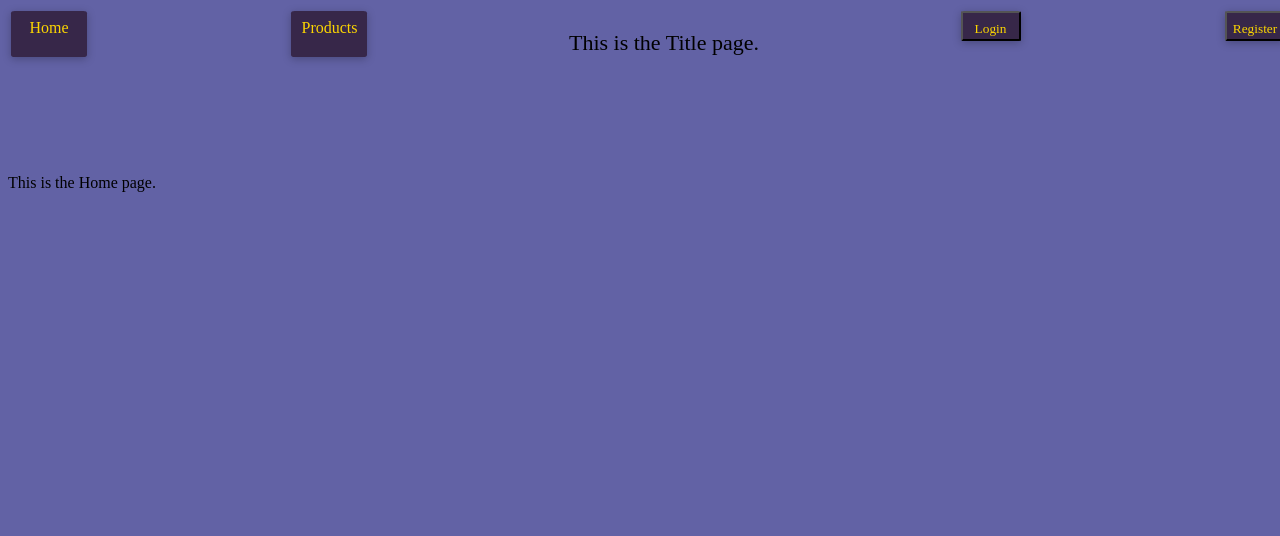
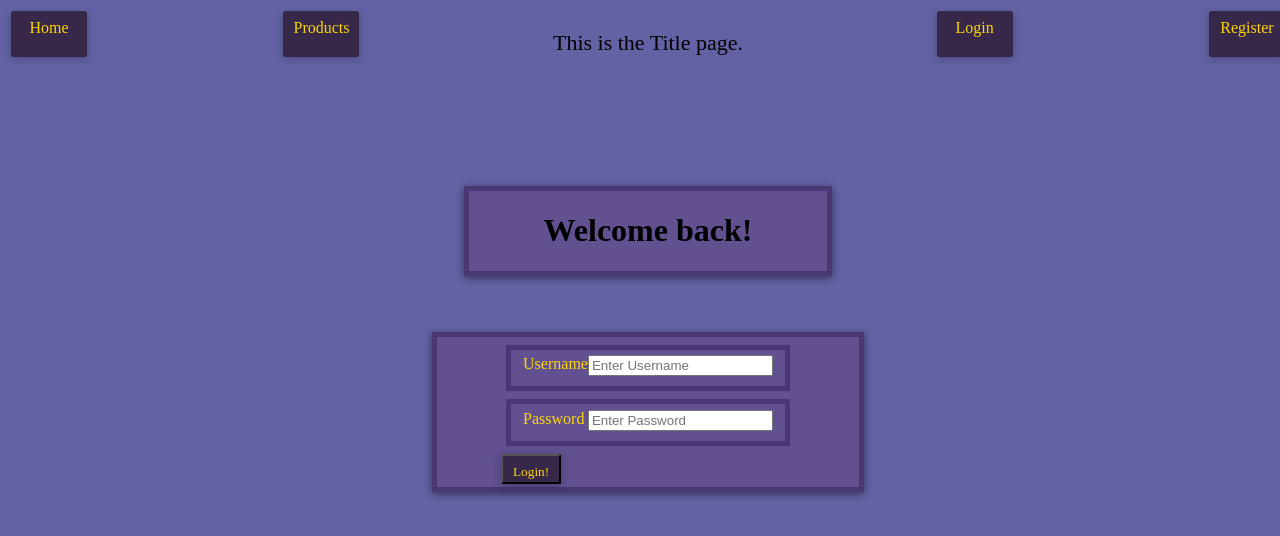
Before and after one commit to Bobear92/Graceshopper, a React (Create React App) app: page /login in a window 1280 px wide. Shown: the top 536 px of the page. Built offline with nearby package versions, Linux system fonts and the light colour scheme; no server answers.

Commit message:
Styling and routing changes made to login and reg.

```diff
--- a/src/components/App.js
+++ b/src/components/App.js
@@ -14,9 +14,18 @@
 import React, { useState, useEffect } from "react";
 import { BrowserRouter as Router, Route, Switch } from "react-router-dom";
 
-import { Header, Home, User, Inventory, SingleProduct, Payment } from "./";
+import {
+  Header,
+  Home,
+  User,
+  Inventory,
+  SingleProduct,
+  Payment,
+  Login,
+} from "./";
 import { getToken } from "../auth";
 import { getInventory } from "../api";
+import Register from "./Register";
 
 const App = () => {
   const [loggedIn, setLoggedIn] = useState(false);
@@ -62,6 +71,13 @@ const App = () => {
           <Route path="/my-info">
             <User cart={cart} />
           </Route>
+          <Route path="/login">
+            <Login />
+          </Route>
+          <Route path="/register">
+            <Register />
+          </Route>
+
           <Route path="/">
             <Home />
           </Route>
--- a/src/components/Header.js
+++ b/src/components/Header.js
@@ -43,18 +43,14 @@ const Header = ({ loggedIn, setLoggedIn }) => {
           </NavLink>
           <Title />
           <div className="login-container">
-            <button className="nav-button" onClick={() => setLogToggle(true)}>
+            <NavLink className="nav-button" to="/login">
               Login
-            </button>
-            {logToggle ? <Login setLoggedIn={setLoggedIn} /> : null}
+            </NavLink>
           </div>
-          <div
-            className="register-container"
-            onClick={() => setRegisterToggle(true)}
-          >
-            <button className="nav-button">Register</button>
-            {registerToggle ? <Register setLoggedIn={setLoggedIn} /> : null}
-          </div>
+
+          <NavLink className="nav-button" to="/register">
+            Register
+          </NavLink>
         </>
       )}
     </div>
--- a/src/components/Login.css
+++ b/src/components/Login.css
@@ -0,0 +1,52 @@
+.main-container {
+  display: flex;
+  justify-content: center;
+}
+
+.page-title {
+  display: flex;
+  justify-content: center;
+  align-self: center;
+  background: rgb(98, 80, 145);
+  box-shadow: 0 2px 8px rgba(0, 0, 0, 0.493);
+  border: 5px solid rgb(73, 56, 116);
+  width: 28%;
+  margin: 28px;
+}
+
+.login-interface-main {
+  display: flex;
+  justify-content: center;
+  align-self: center;
+  background: rgb(98, 80, 145);
+  box-shadow: 0 2px 8px rgba(0, 0, 0, 0.493);
+  border: 5px solid rgb(73, 56, 116);
+  width: 33%;
+  margin: 28px;
+}
+
+.login-interface-button {
+  display: flex;
+  justify-content: center;
+  color: rgb(252, 214, 0);
+  padding: 8px;
+  font-family: ubuntu;
+  border-radius: 5%;
+  text-decoration-line: none;
+  background-color: rgb(55, 39, 73);
+  box-shadow: 0 2px 8px rgba(0, 0, 0, 0.25);
+  margin: 3px;
+  height: 30px;
+  width: 60px;
+}
+
+label {
+  color: rgb(252, 214, 0);
+}
+
+.login-input {
+  display: flex;
+  justify-content: space-between;
+  margin: 8px;
+  border: 5px solid rgb(73, 56, 116);
+}
--- a/src/components/Login.js
+++ b/src/components/Login.js
@@ -8,6 +8,10 @@ const Login = ({ setLoggedIn }) => {
   const [username, setUsername] = useState("");
   const [error, setError] = useState("");
   return (
+    <div className="main-container">
+      <div className="page-title">
+        <h1>Welcome back!</h1>
+      </div>
       <div className="login-interface-main">
         <form
           id="login"
@@ -29,8 +33,8 @@ const Login = ({ setLoggedIn }) => {
             }
           }}
         >
-        <fieldset className="login-username-input">
-          <label htmlFor="username">Username</label>
+          <fieldset className="login-input">
+            <label htmlFor="username">Username </label>
             <input
               id="username"
               type="text"
@@ -42,8 +46,8 @@ const Login = ({ setLoggedIn }) => {
             ></input>
           </fieldset>
 
-        <fieldset className="login-password-input">
-          <label htmlFor="password">Password</label>
+          <fieldset className="login-input">
+            <label htmlFor="password">Password </label>
 
             <input
               id="password"
@@ -56,9 +60,10 @@ const Login = ({ setLoggedIn }) => {
             ></input>
           </fieldset>
 
-        <button className="login-interface-button">Submit</button>
+          <button className="login-interface-button">Login!</button>
           {error && <p>{error.response}</p>}
         </form>
+      </div>
     </div>
   );
 };
--- a/src/components/Register.css
+++ b/src/components/Register.css
@@ -0,0 +1,52 @@
+.main-container {
+  display: flex;
+  justify-content: center;
+  flex-direction: column;
+}
+
+.page-title {
+  display: flex;
+  justify-content: center;
+  align-self: center;
+  background: rgb(98, 80, 145);
+  box-shadow: 0 2px 8px rgba(0, 0, 0, 0.493);
+  border: 5px solid rgb(73, 56, 116);
+  width: 28%;
+  margin: 28px;
+}
+.register-interface-main {
+  display: flex;
+  justify-content: center;
+  align-self: center;
+  background: rgb(98, 80, 145);
+  box-shadow: 0 2px 8px rgba(0, 0, 0, 0.493);
+  border: 5px solid rgb(73, 56, 116);
+  width: 33%;
+  margin: 28px;
+}
+
+.register-interface-button {
+  display: flex;
+  justify-content: center;
+  color: rgb(252, 214, 0);
+  padding: 8px;
+  font-family: ubuntu;
+  border-radius: 5%;
+  text-decoration-line: none;
+  background-color: rgb(55, 39, 73);
+  box-shadow: 0 2px 8px rgba(0, 0, 0, 0.25);
+  margin: 3px;
+  height: 30px;
+  width: 60px;
+}
+
+label {
+  color: rgb(252, 214, 0);
+}
+
+.register-input {
+  display: flex;
+  justify-content: space-between;
+  margin: 8px;
+  border: 5px solid rgb(73, 56, 116);
+}
--- a/src/components/Register.js
+++ b/src/components/Register.js
@@ -10,6 +10,10 @@ const Register = ({ setLoggedIn }) => {
   const admin = false;
 
   return (
+    <div className="main-container">
+      <div className="page-title">
+        <h1>Register Now</h1>
+      </div>
       <div className="register-interface-main">
         <form
           id="register"
@@ -35,7 +39,7 @@ const Register = ({ setLoggedIn }) => {
             }
           }}
         >
-        <fieldset className="register-username-input">
+          <fieldset className="register-input">
             <label htmlFor="username">Username</label>
             <input
               id="username"
@@ -48,7 +52,7 @@ const Register = ({ setLoggedIn }) => {
             ></input>
           </fieldset>
 
-        <fieldset className="register-password-input">
+          <fieldset className="register-input">
             <label htmlFor="password">Password</label>
             <input
               id="password"
@@ -65,6 +69,7 @@ const Register = ({ setLoggedIn }) => {
           {error ? <p>{error.response.data.message}</p> : null}
         </form>
       </div>
+    </div>
   );
 };
 
```
Lines whose indentation alone changed are shown as unchanged.
